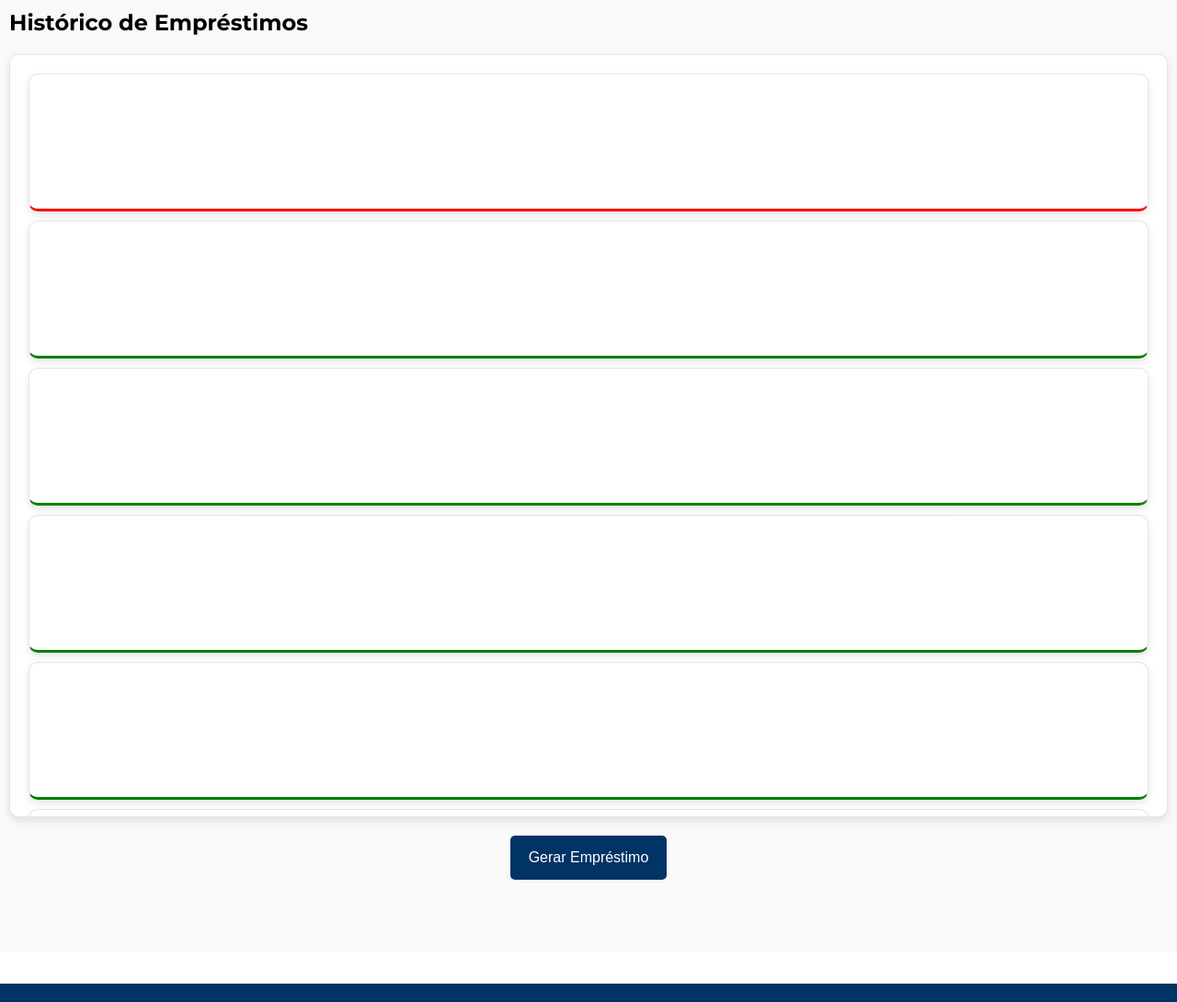
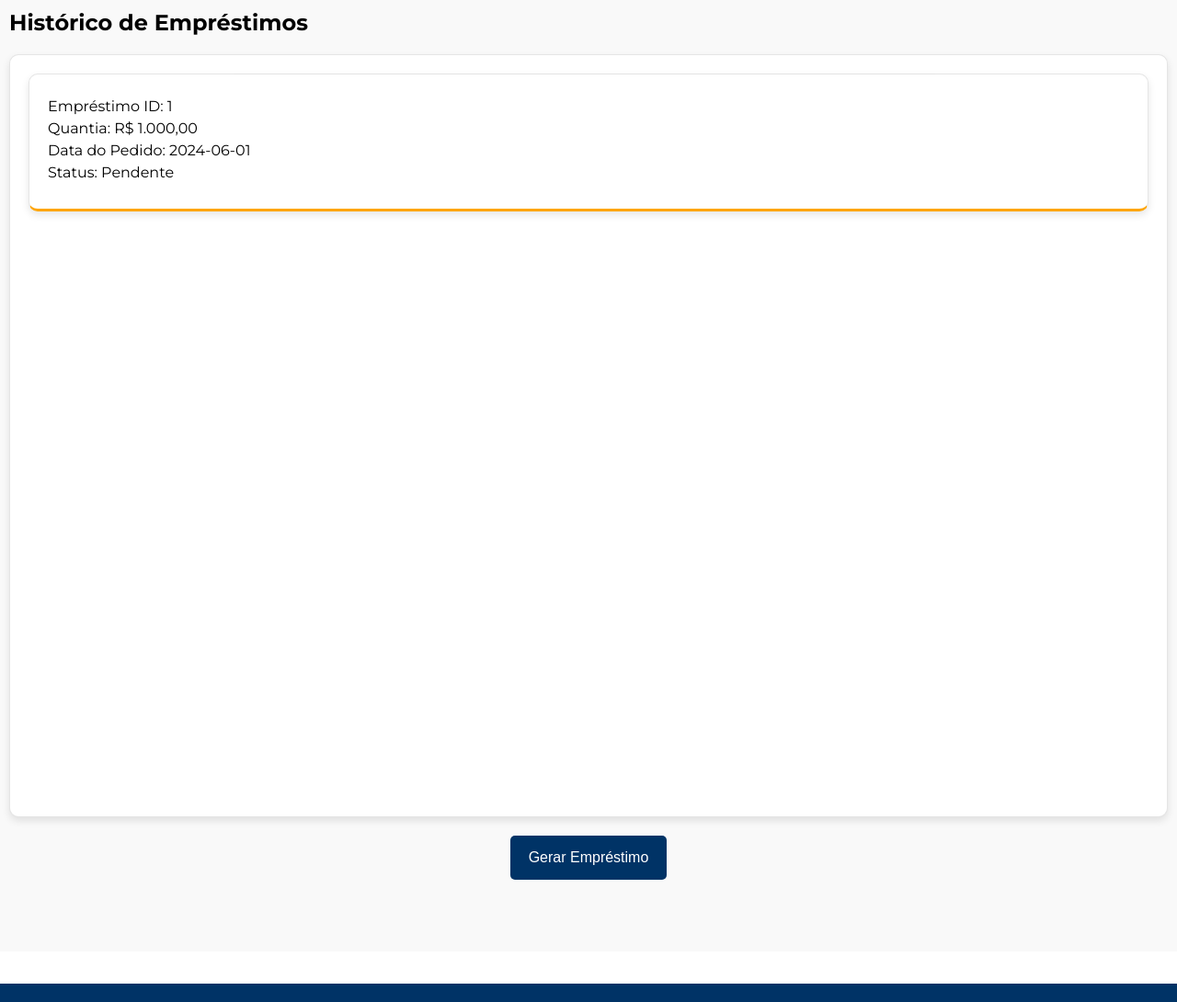
Before and after one commit to ThalesPudim/BankSystemAPP, a PHP site: page /loan_page.php in a window 1280 px wide. Shown: the part 95-1185 px from the top of the page at 92% size. Run offline with PHP 8.4, Linux system fonts and the light colour scheme; a user stored in the database is signed in; data comes from the database, SQL or seed files in the repository.

Commit message:
Loan History/PHP features

```diff
--- /dev/null
+++ b/Codes/DBConnection/loan_history.php
@@ -0,0 +1,48 @@
+<?php
+// Garante a autenticação do usuário
+include '../DbConnection/auth.php';
+
+// Inclui a conexão com o banco de dados
+include '../DbConnection/dbconnection.php';
+
+// Pega o ID do usuário logado
+$user_id = $_SESSION['user_id'];
+
+// Busca os empréstimos do usuário logado
+$sql = "SELECT * FROM LoanRequests WHERE UserID = ?";
+$stmt = $conn->prepare($sql);
+$stmt->bind_param("i", $user_id);
+$stmt->execute();
+$result = $stmt->get_result();
+
+// Gera o HTML para cada empréstimo
+$loans_html = '';
+while ($row = $result->fetch_assoc()) {
+    $status = $row['RequestStatus'];
+    $status_color = '';
+
+    if ($status == 'Aprovado') {
+        $status_color = 'green';
+    } elseif ($status == 'Negado') {
+        $status_color = 'red';
+    } else {
+        $status_color = 'orange';
+    }
+
+    $formatted_amount = 'R$ ' . number_format($row['Amount'], 2, ',', '.');
+
+    $loans_html .= '
+    <div class="loan-entry" style="border-bottom: solid ' . $status_color . ';">
+        <p>Empréstimo ID: ' . $row['LoanRequestID'] . '</p>
+        <p>Quantia: ' . $formatted_amount . '</p>
+        <p>Data do Pedido: ' . $row['RequestDate'] . '</p>
+        <p>Status: ' . $row['RequestStatus'] . '</p>
+    </div>';
+}
+
+$stmt->close();
+$conn->close();
+
+// Retorna o HTML gerado
+echo $loans_html;
+?>
--- a/Codes/Pages/loan_page.php
+++ b/Codes/Pages/loan_page.php
@@ -1,5 +1,5 @@
 <?php
-//Garante a autenticação do usuário
+// Garante a autenticação do usuário
 include '../DbConnection/auth.php';
 ?>
 
@@ -9,9 +9,6 @@ include '../DbConnection/auth.php';
     <meta charset="UTF-8">
     <meta name="viewport" content="width=device-width, initial-scale=1.0">
     <link rel="stylesheet" href="../Style/loan_page.css">
-    <style>
-
-    </style>
     <title>Loan</title>
 </head>
 <body>
@@ -26,54 +23,11 @@ include '../DbConnection/auth.php';
 
         <div class="loan-container">
             <h2>Histórico de Empréstimos</h2>
-
-        <div class="info-box">
-            <div class="loan-entry" style="border-bottom: solid red;">
-
-
-                <div class="confirmacao"></div>
+            <div class="info-box" id="loan-history">
+                <!-- Empréstimos serão carregados aqui via AJAX -->
             </div>
-            <div class="loan-entry">
-
-            </div>
-            <div class="loan-entry">
-
-            </div>
-            <div class="loan-entry">
-
-            </div>
-            <div class="loan-entry">
-
-            </div>
-            <div class="loan-entry">
-
-            </div>
-            <div class="loan-entry">
-
-            </div>
-            <div class="loan-entry">
-
-            </div>
-            <div class="loan-entry">
-
-            </div>
-            <div class="loan-entry">
-
-            </div>
-            <div class="loan-entry">
-
-            </div>
-            <div class="loan-entry">
-
-            </div>
-
-
-
-
         </div>
         <!-- Botão para gerar novos empréstimos -->
-
-        </div>
         <button class="generate-loan-button" onclick="window.location.href='loan.php'">Gerar Empréstimo</button>
     </div>
 
@@ -81,5 +35,21 @@ include '../DbConnection/auth.php';
     </div>
 
     <script src="../Script/loan_page.js"></script>
+    <script>
+        // Função para carregar o histórico de empréstimos via AJAX
+        function loadLoanHistory() {
+            var xhr = new XMLHttpRequest();
+            xhr.open('GET', '../DBConnection/loan_history.php', true);
+            xhr.onreadystatechange = function() {
+                if (xhr.readyState === 4 && xhr.status === 200) {
+                    document.getElementById('loan-history').innerHTML = xhr.responseText;
+                }
+            };
+            xhr.send();
+        }
+
+        // Carrega o histórico de empréstimos quando a página é carregada
+        window.onload = loadLoanHistory;
+    </script>
 </body>
 </html>
```
